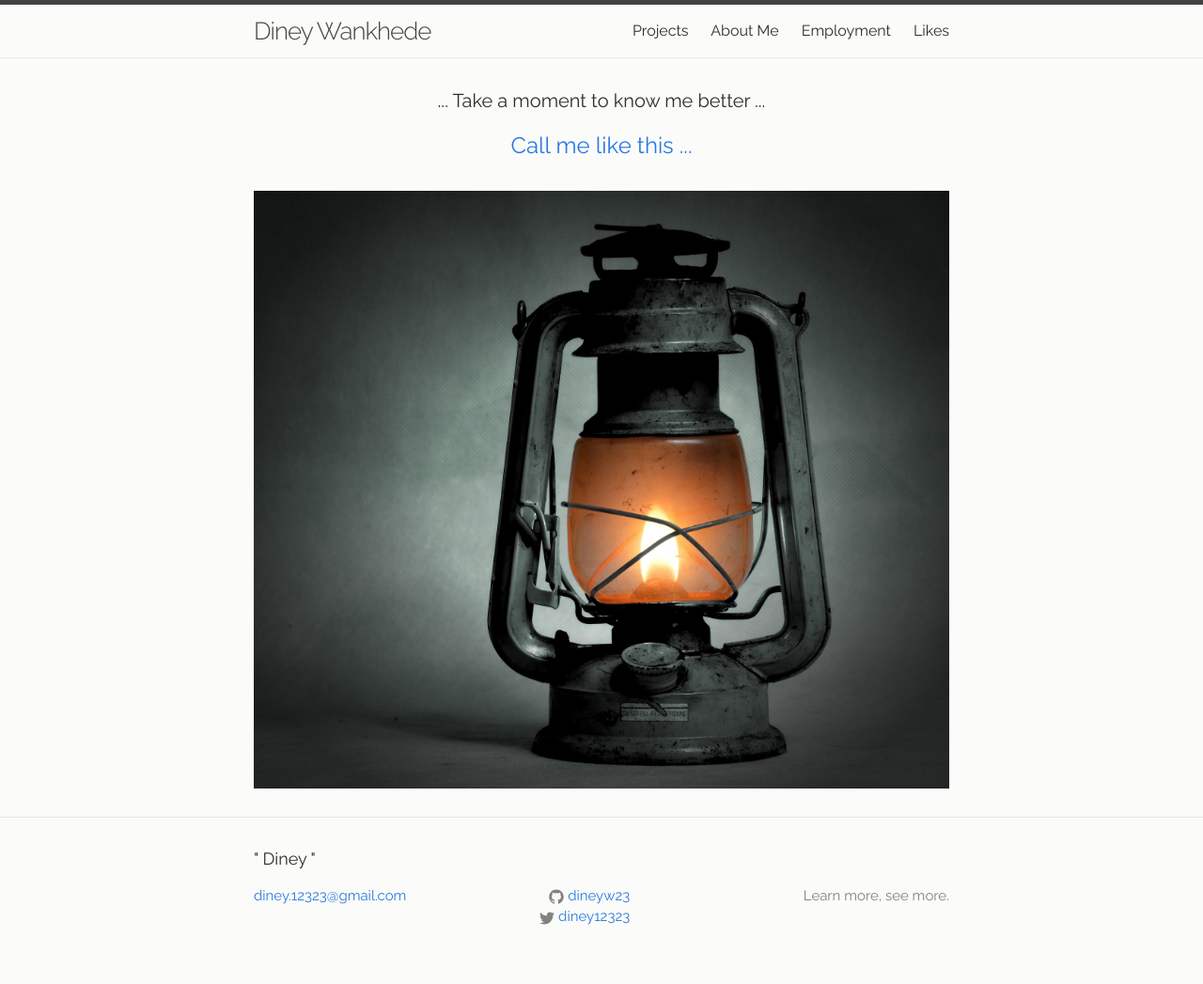
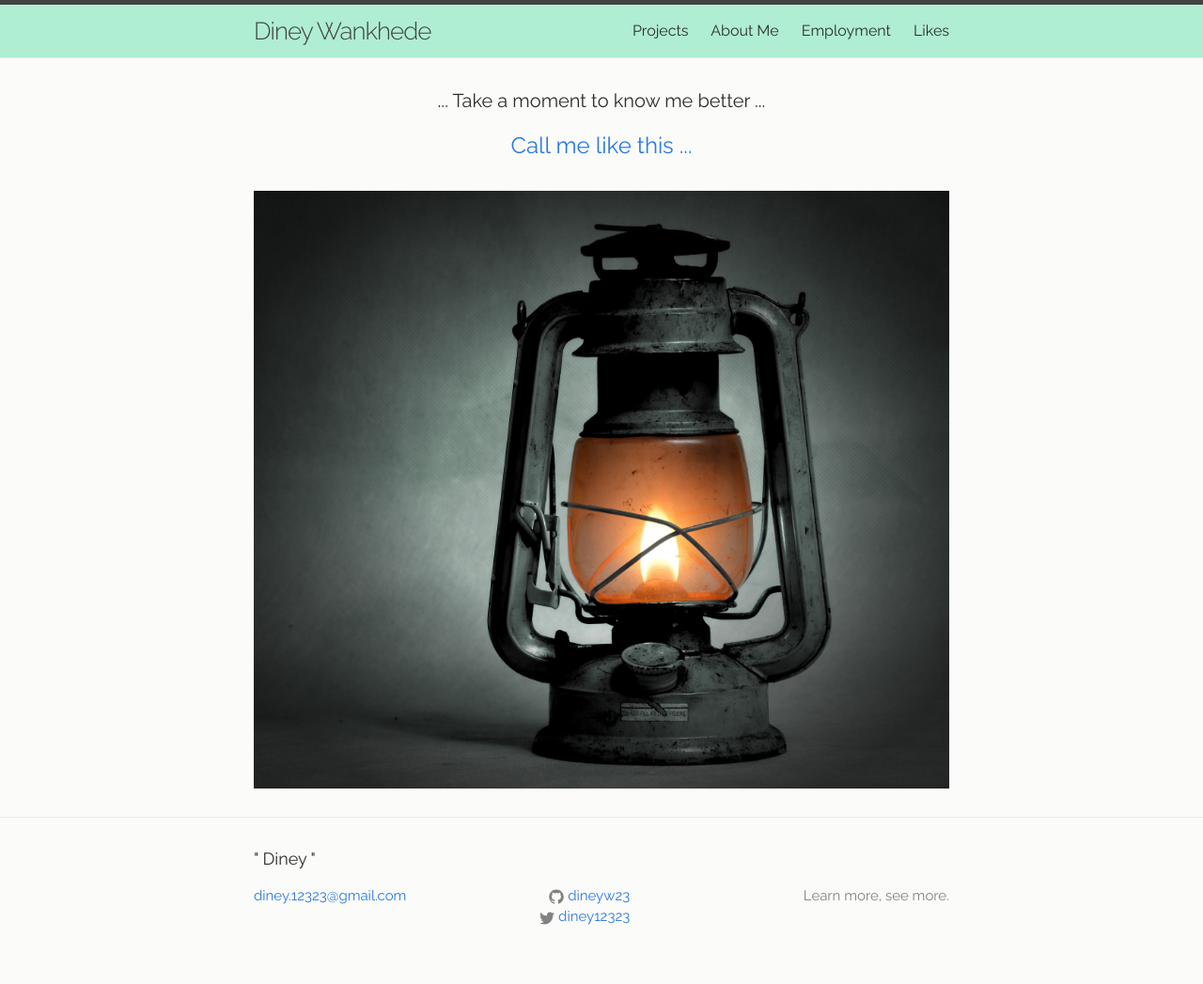
Before and after one commit to dineyw23/dineyw23.github.io, a Jekyll site: the page built from index.html, in a window 1280 px wide. Shown: the whole page at 94% size. Built offline with Jekyll 4.4.1, drawn with Linux system fonts in a browser that asks for light colours.

Commit message:
Change color 2

```diff
--- a/_sass/_layout.scss
+++ b/_sass/_layout.scss
@@ -5,7 +5,7 @@
     border-top: 5px solid $grey-color-dark;
     border-bottom: 1px solid $grey-color-light;
     min-height: 56px;
-    color: $head-foot-color;
+    background-color: $head-foot-color;
     // Positioning context for the mobile navigation icon
     position: relative;
 }
```
